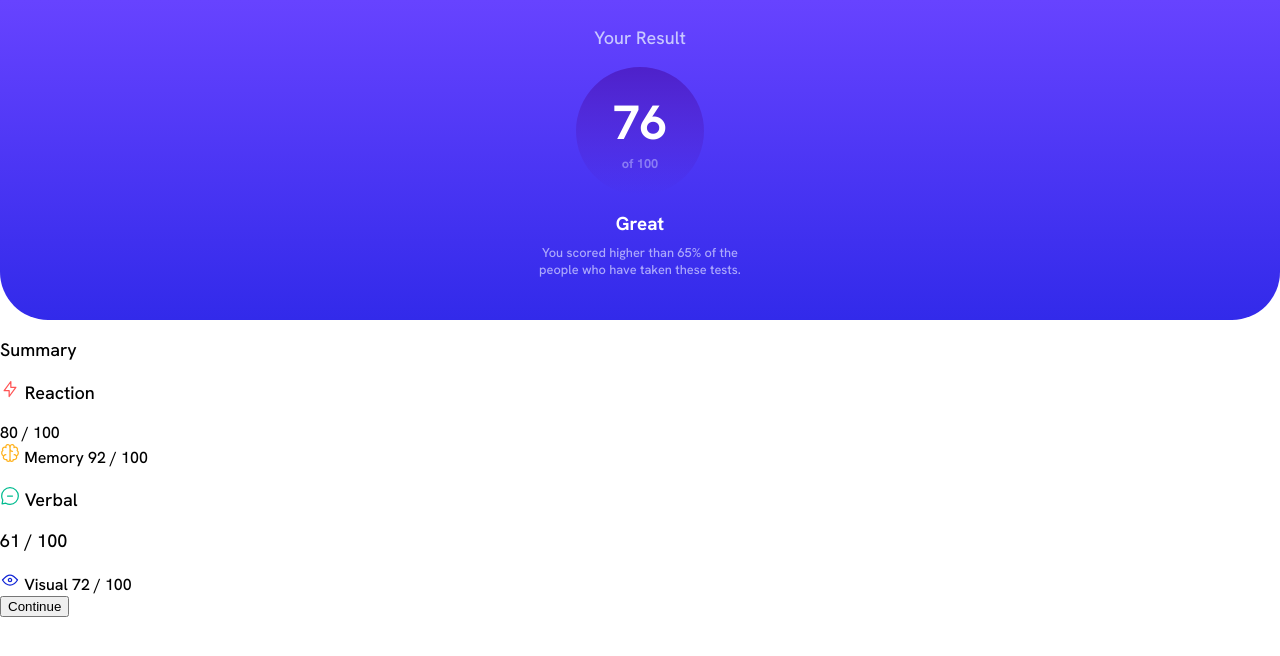
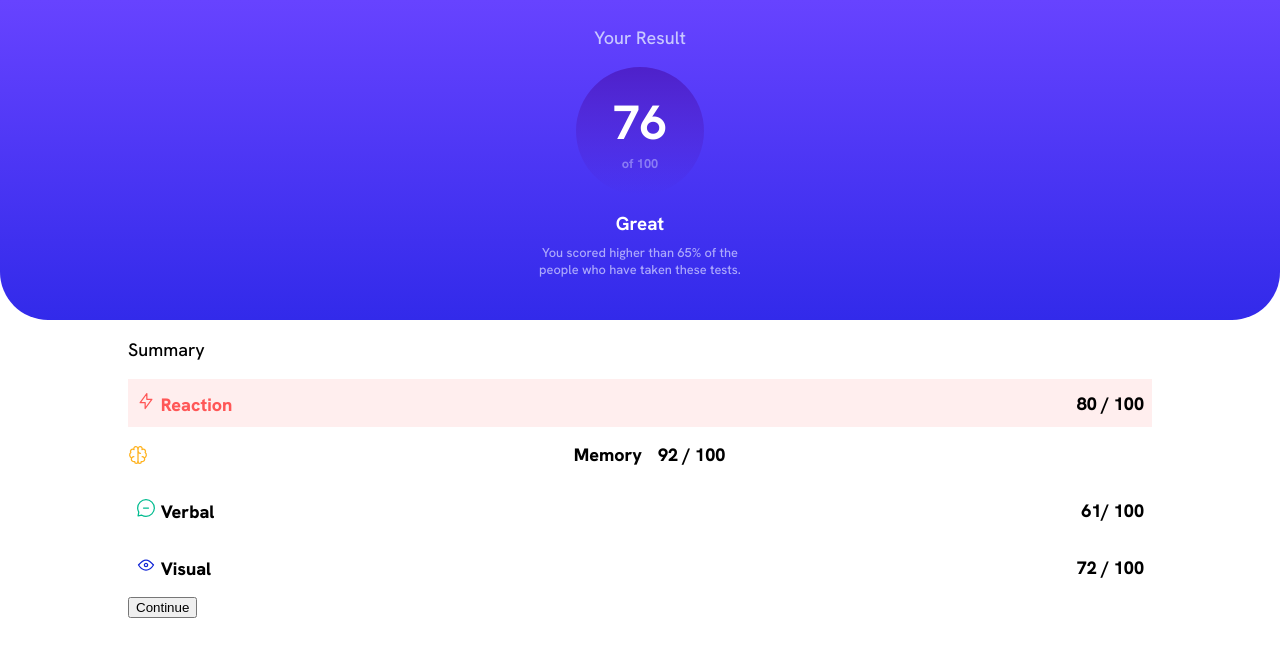
Before and after one commit to Matiozyna/simple-vanilla-js-projects, a plain HTML site: page frontend-mentor-projects/results-summary-component-main/index.html in a window 1280 px wide. Drawn offline with Linux system fonts and the light colour scheme.

Commit message:
made some changed, going forward with frontend mentor project

```diff
--- a/frontend-mentor-projects/results-summary-component-main/index.html
+++ b/frontend-mentor-projects/results-summary-component-main/index.html
@@ -34,29 +34,46 @@
             <p>
                 Summary
             </p>
-            <div class="result-part">
+
+            <div class="result-part reaction-part">
                 <p>
-                    <img src="assets/images/icon-reaction.svg"> Reaction
+                    <img src="assets/images/icon-reaction.svg">
+                    <span class="reaction">Reaction</span>
+
                 </p>
+                <p><span class="pointsEarned">80</span> / 100</p>
+            </div>
 
-                80 / 100
-            </div>
-            <div class="result-part">
+            <div class="result-part memory-part">
                 <img src="assets/images/icon-memory.svg">
-                Memory
-                92 / 100
-            </div>
-            <div class="result-part">
-                <p><img src="assets/images/icon-verbal.svg"> Verbal </p>
                 <p>
-                    61 / 100
+                    <span class="memory">Memory</span>
+                </p>
+                <p>
+                    <span class="pointsEarned">92</span> / 100
                 </p>
             </div>
-            <div class="result-part">
-                <img src="assets/images/icon-visual.svg">
-                Visual
-                72 / 100
+
+            <div class="result-part verbal-part">
+                <p>
+                    <img src="assets/images/icon-verbal.svg">
+                    <span class="verbal">Verbal</span>
+                </p>
+                <p>
+                    <span class="pointsEarned">61</span>/ 100
+                </p>
             </div>
+
+            <div class="result-part visual-part">
+                <p>
+                    <img src="assets/images/icon-visual.svg">
+                    <span class="visual">Visual</span>
+                </p>
+                <p>
+                    <span class="pointsEarned">72</span> / 100
+                </p>
+            </div>
+
             <button>
                 Continue
             </button>
--- a/frontend-mentor-projects/results-summary-component-main/style.css
+++ b/frontend-mentor-projects/results-summary-component-main/style.css
@@ -99,5 +99,36 @@ main{
 }
 
 .summary{
+    width: 80%;
+    margin: 0 auto;
+}
+.result-part{
+    display: flex;
+    align-items: center;
+}
 
+
+.result-part p{
+    opacity: 1;
+    font-weight: 800;
+    width: 50%;
+        padding: 1rem 0.5rem;
+            margin: 0;
 }
+
+
+.result-part p:nth-child(2) {
+    text-align: end;
+}
+
+
+.reaction {
+    color: var(--light-red);
+    padding: 0;
+    margin: 0;
+}
+
+.reaction-part{
+    height: 3rem;
+    background: hsla(0, 100%, 67%, 10%);
+}
```
